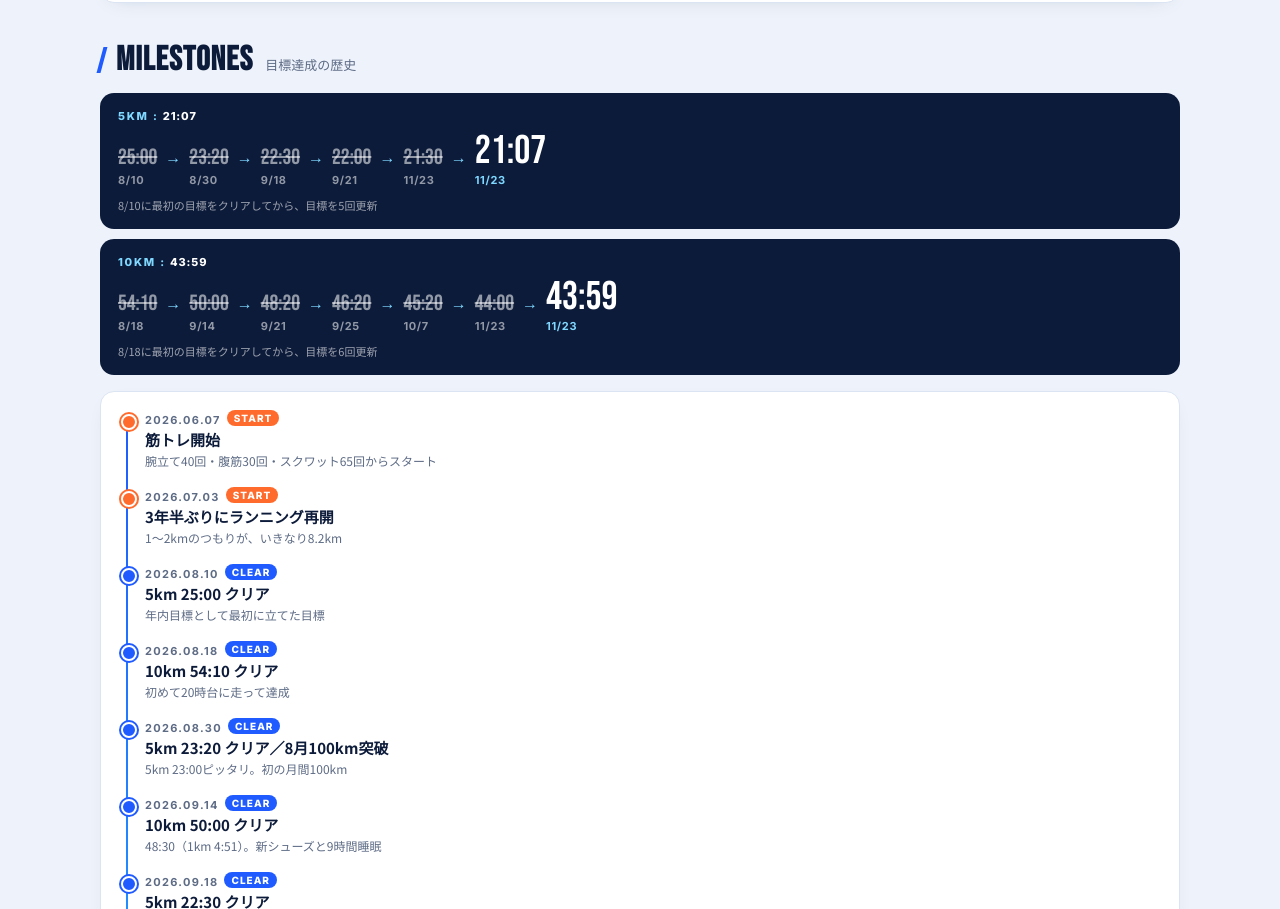
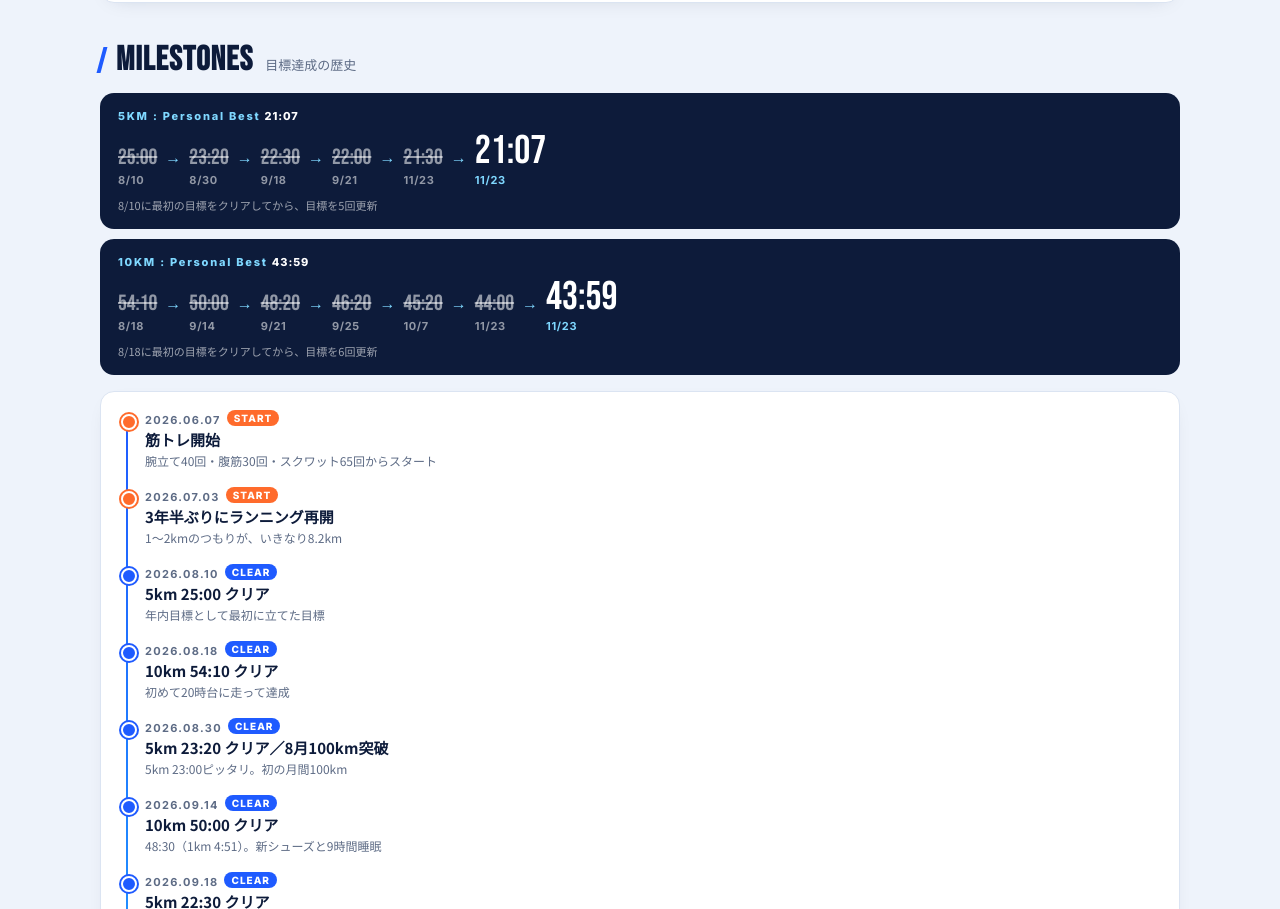
Before and after one commit to yuhei-h-9mm/workout-log, a plain HTML site: page index.html in a window 1280 px wide. Shown: the part 4079-4988 px from the top of the page. Drawn offline with nearby package versions, Linux system fonts and the light colour scheme.

Commit message:
MILESTONESの見出しを「Personal Best」表記に
Co-Authored-By: Claude Opus 5.5 <noreply@anthropic.com>
Claude-Session: https://claude.ai/code/session_017aUikdCxmzkqxFawtXhNa3

```diff
--- a/index.html
+++ b/index.html
@@ -597,7 +597,7 @@ function fillMilestones(g) {
   const pr = $('ms-progress'), tl = $('tl'); if (!pr || !tl) return;
   pr.replaceChildren(); tl.replaceChildren();
   for (const p of g.progress || []) {
-    const c = el('div', 'ms-p'); const kk = el('div', 'k', p.label + ' : '); kk.append(el('span', 'kbest', p.to)); c.append(kk);
+    const c = el('div', 'ms-p'); const kk = el('div', 'k', p.label + ' : Personal Best '); kk.append(el('span', 'kbest', p.to)); c.append(kk);
     const row = el('div', 'row');
     const step = (cls, t, d) => { const w = el('span', 'step'); w.append(el('span', cls, t), el('span', 'sd', d || '')); return w; };
     for (const st of p.steps || []) row.append(typeof st === 'string' ? step('from', st, '') : step('from', st.t, st.d), el('span', 'arrow', '→'));
```
